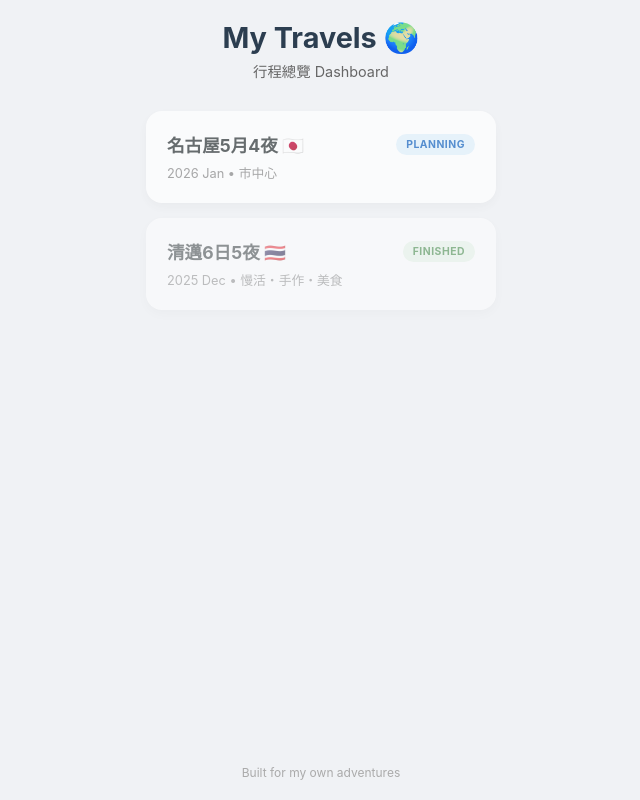
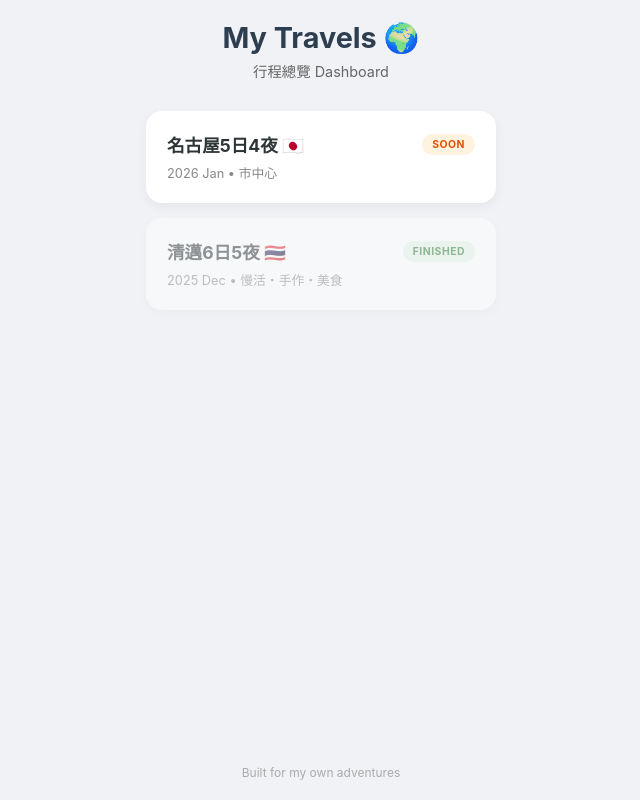
Before and after one commit to monmonmibo/monmonmibo.github.io, a React (Vite) app: page / in a window 1280 px wide. Shown: the whole page, without its empty margins (319-959 px from the left). Built offline with nearby package versions, Linux system fonts and the light colour scheme.

Commit message:
feat(home): update Nagoya trip status

```diff
--- a/src/pages/Home/Home.jsx
+++ b/src/pages/Home/Home.jsx
@@ -9,11 +9,11 @@ export default function Home() {
 
 
 
-            <Link to="/ngo26" className={styles.tripCard} style={{ opacity: 0.7 }}>
+            <Link to="/ngo26" className={styles.tripCard} style={{ opacity: 1.0 }}>
                 <div className={styles.tripInfo}>
                     <h2>
-                        名古屋5月4夜 🇯🇵
-                        <span className={`${styles.statusTag} ${styles.statusPlan}`}>Planning</span>
+                        名古屋5日4夜 🇯🇵
+                        <span className={`${styles.statusTag} ${styles['status-soon']}`}>Soon</span>
                     </h2>
                     <span className={styles.dateText}>2026 Jan • 市中心</span>
                 </div>
```
